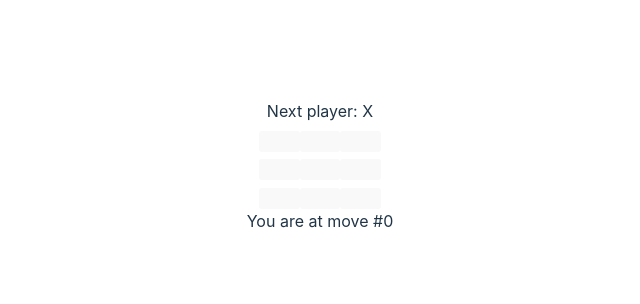
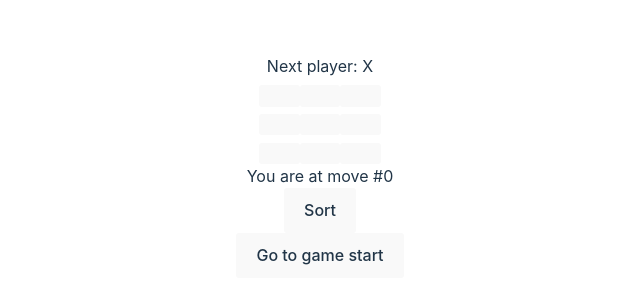
Before and after one commit to MrSudden/Development, a React (Vite) app in the folder ReactJSDev/Learn/SimpliLearn/SimpliLearn/: page / in a window 1280 px wide. Shown: the part 234-538 px from the top of the page, without its empty margins (320-960 px from the left). Built offline with nearby package versions, Linux system fonts and the light colour scheme.

Commit message:
Add a toggle button that lets you sort the moves in either ascending or descending order

```diff
--- a/ReactJSDev/Learn/SimpliLearn/SimpliLearn/src/Lesson_2/Tic.jsx
+++ b/ReactJSDev/Learn/SimpliLearn/SimpliLearn/src/Lesson_2/Tic.jsx
@@ -1,5 +1,5 @@
 import { PropTypes } from 'prop-types';
-import { useState } from 'react';
+import { Fragment, useState } from 'react';
 
 function Square({ value, onSquareClick }) {
     return <button className='text-2xl text-center w-16 h-16 p-0' onClick={onSquareClick}>{value}</button>
@@ -35,13 +35,15 @@ function Board({ xIsNext, squares, onPlay }) {
             const index = i * 3 + j;
             rowSquares.push(<Square value={squares[index]} onSquareClick={() => handleClick(index)}/>);
         }
-        rows.push(<div className="flex flex-row">{rowSquares}</div>);
+        rows.push(<div className="flex flex-row">
+            {rowSquares.map((square, index) => (<Fragment key={index}>{square}</Fragment>))}
+        </div>);
     }
 
     return (
         <>
             <div className="text-center text-2xl">{status}</div>
-            {rows}
+            {rows.map((row, index) => (<Fragment key={index}>{row}</Fragment>))}
         </>
     );
 }
@@ -55,6 +57,7 @@ Board.propTypes = {
 function Game() {
     const [history, setHistory] = useState([Array(9).fill(null)]);
     const [curentMove, setCurrentMove] = useState(0);
+    const [ascending, setAscending] = useState(false);
     const xIsNext = curentMove % 2 === 0;
     const currentSquares = history[curentMove];
 
@@ -64,13 +67,37 @@ function Game() {
         setCurrentMove(nextHistory.length - 1);
     }
 
+    function handleSort() {
+        setAscending(!ascending);
+    }
+
+    const moves = history.map((squares, move) => {
+        let description;
+        if (move > 0) {
+            description = 'Go to move #' + move;
+        } else {
+            description = 'Go to game start';
+        }
+        return (
+            <li key={move}>
+                <button onClick={() => setCurrentMove(move)}>{description}</button>
+            </li>
+        );
+    });
+
+    if (ascending) {
+        moves.reverse();
+    }
+
     return (
         <div className="flex flex-row w-auto h-auto p-0">
             <div className="w-48">
                 <Board xIsNext={xIsNext} squares={currentSquares} onPlay={handlePlay}/>
             </div>
-            <div className="w-48">
-                <p>You are at move #{curentMove}</p>
+            <div className="text-sm w-48">
+                <p className="font-medium">You are at move #{curentMove}</p>
+                <button onClick={handleSort}>Sort</button>
+                <ol>{moves}</ol>
             </div>
         </div>
     );
```
